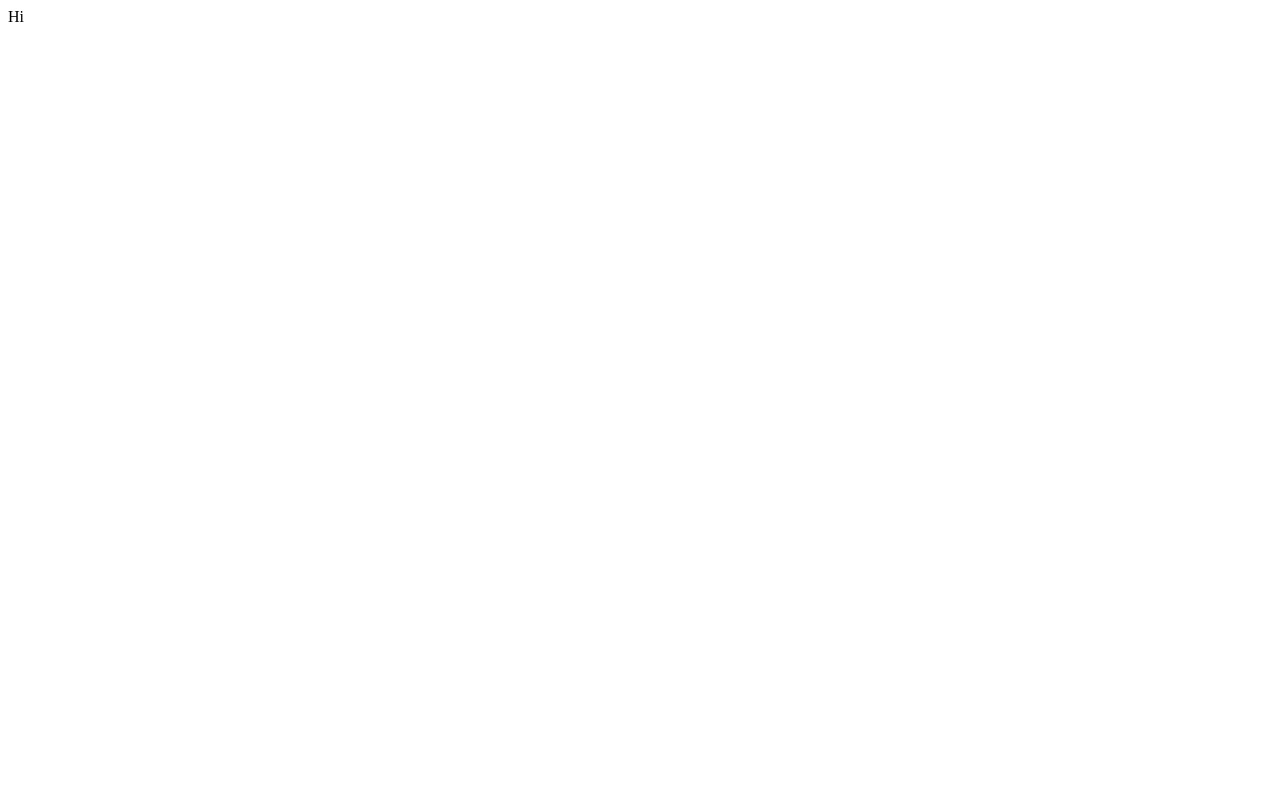
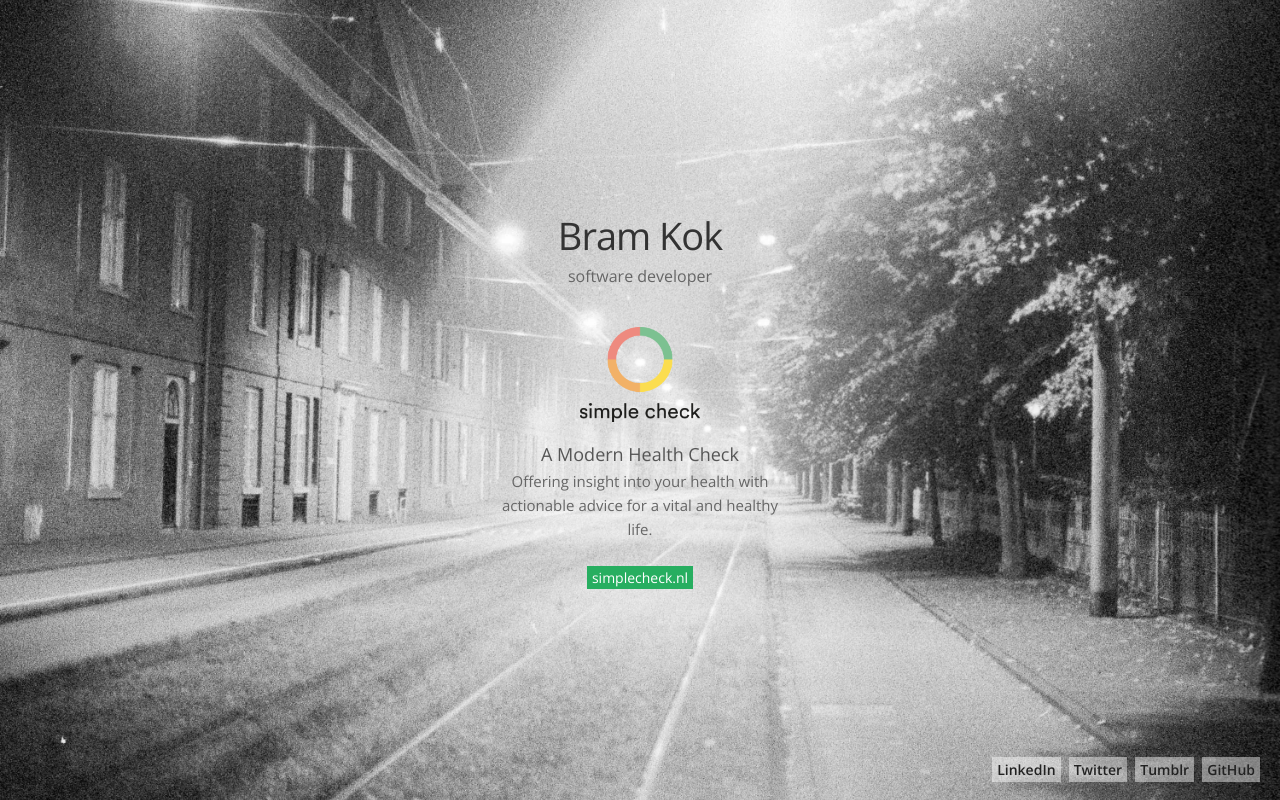
Before and after one commit to bramkok/bramkok.com, a plain HTML site: page index.html in a window 1280 px wide. Drawn offline with nearby package versions, Linux system fonts and the light colour scheme.

Commit message:
Add existing website

```diff
--- /dev/null
+++ b/c.css
@@ -0,0 +1,190 @@
+@import url(https://fonts.googleapis.com/css?family=Open+Sans:400,400italic,300italic,300,600,600italic);
+
+body {
+  background-image: url('img/bg.jpg');
+  background-color: #999;
+  background-repeat: no-repeat;
+  background-position: center;
+  background-attachment: fixed;
+   font-family: "Open Sans", sans-serif;
+   height: 100vh;
+   margin: 0;
+   font-size: 30px;
+   display: flex;
+   align-items: center;
+}
+.card {
+  background: rgba(255, 255, 255, 0);
+  width: 290px;
+   margin: auto;
+   padding: 20px 30px 20px;
+   text-align: center;
+   z-index: 100;
+   border-radius: 3px;
+   -webkit-box-shadow: 17px 10px 14px -30px rgba(0,0,0,0.4);
+   -moz-box-shadow: 17px 10px 14px -30px rgba(0,0,0,0.4);
+   box-shadow: 17px 10px 14px -30px rgba(0,0,0,0.4);
+}
+.card-bg {
+  position: absolute;
+  left: 40%;
+  top: 28%;
+  background: rgba(255, 255, 255, 0.8);
+  width: 307px;
+  height: 450px;
+  border-radius: 150px;
+  -webkit-filter: blur(18px);
+  animation: mation 4000ms ease-in infinite;
+  animation-direction: alternate;
+  opacity: 0;
+}
+@keyframes mation {
+  0% {
+    -webkit-filter: blur(69px);
+   opacity: 1;
+  }
+  50% {
+    -webkit-filter: blur(98px);
+   opacity: 0.5;
+  }
+  100% {
+    -webkit-filter: blur(29px);
+   opacity: 0.7;
+  }
+}
+
+h1 {
+  font-weight: 400;
+  font-size: 38px;
+  padding: 0;
+  margin: 0;
+  color: #333;
+  letter-spacing: -1px;
+}
+h2 {
+  margin-top: 4px;
+  margin-bottom: 15px;
+  font-size: 16px;
+  font-weight: 300;
+  padding: 0;
+  color: #666;
+}
+a {
+  color: #222;
+}
+p {
+  color: #222;
+   padding: 0;
+   margin: 0;
+   text-align: center;
+}
+
+.profiles {
+  position: fixed;
+  bottom: 20px;
+  right: 20px;
+  margin: auto;
+  font-size: 16px;
+  color: #fff;
+}
+.profiles a:link, .profiles a:visited {
+  padding: 3px 5px;
+  background: rgba(255, 255, 255, 0.45);
+  font-size: 14px;
+  font-weight: 600;
+  margin: 0 0 0 4px;
+  text-decoration: none;
+}
+.profiles a:hover {
+  text-decoration: underline;
+}
+.company {
+  margin: 40px 0 0 0;
+}
+  .company .simple-check-logo {
+    display: block;
+    height: 95px;
+    width: 120px;
+    margin: 0 auto 20px;
+    background-image: url('img/simple-check.png');
+    background-repeat: no-repeat;
+    background-size: cover;
+    background-position: top;
+  }
+  .company .description, .company .description-more {
+    margin: 10px 0 3px 0;
+    font-size: 18px;
+    font-weight: 400;
+    color: #555;
+    display: block;
+  }
+  .company .description-more {
+    margin: 0;
+    font-weight: 300;
+    font-size: 15px;
+    line-height: 24px;
+    color: #666;
+    margin-bottom: 10px;
+  }
+  .company .company-link {
+    font-size: 14px;
+    font-weight: 300;
+    text-decoration: none;
+    margin: 0;
+    padding: 2px 5px;
+    color: #fff;
+    background-color: #27ae60;
+  }
+    .company .company-link:hover {
+      text-decoration: underline;
+    }
+@media (max-width: 600px) {
+	body {
+    font-size: 22px;
+    background-size: 280%;
+    background-position: 40% bottom;
+  }
+  .card {
+     padding: 10px;
+  }
+  .fff {
+     color: #fff;
+  }
+  .card-bg {
+    position: absolute;
+    left: 10%;
+    top: 10%;
+  }
+  .profiles {
+    position: fixed;
+    bottom: 20px;
+    right: auto;
+  }
+}
+@media (max-width: 750px) {
+	body {
+    background-size: 280% !important;
+  }
+}
+@media only screen and (min-device-width : 375px)  and (max-device-width : 667px) and (orientation : landscape) {
+  .profiles {
+    position: relative;
+    margin: 60px 0 0 0;
+  }
+}
+@media (min-width: 768px) {
+	body {
+    background-size: 200%;
+  }
+}
+@media (min-width: 1024px) {
+	body {
+    background-size: 180%;
+    background-position: 45% center;
+  }
+}
+@media (min-width: 1025px) {
+	body {
+    background-size: cover;
+  }
+}
--- a/index.html
+++ b/index.html
@@ -1 +1,41 @@
-Hi
+<!DOCTYPE html>
+<html lang="en">
+<head>
+	<meta charset="utf-8">
+	<title>Bram Kok</title>
+	<meta name="description" content="Bram Kok">
+	<meta name="author" content="Bram Kok">
+	<link href="c.css" rel="stylesheet" type="text/css">
+	<link rel="icon" href="/img/favicon.ico">
+	<meta name="viewport" content="width=device-width, initial-scale=1.0 maximum-scale=1, user-scalable=no">
+</head>
+<body>
+  <div class="card">
+     <h1>Bram Kok</h1>
+     <h2>software developer</h2>
+     <p class="company">
+        <a href="https://simplecheck.nl" title="Simple Check">
+          <span class="simple-check-logo"></span>
+        </a>
+        <span class="description">A Modern Health Check</span>
+        <span class="description-more">Offering insight into your health with actionable advice for a vital and healthy life.</span>
+        <a href="https://simplecheck.nl" title="Simple Check" class="company-link">simplecheck.nl</a>
+     </p>
+     <p class="profiles">
+      <a href="https://www.linkedin.com/in/bramkok" title="LinkedIn profile">LinkedIn</a>
+      <a href="https://twitter.com/bramkok" title="Twitter account">Twitter</a>
+      <a href="https://bramkok.tumblr.com" title="Tumblr account">Tumblr</a>
+      <a href="https://github.com/bramkok" title="GitHub account">GitHub</a>
+     </p>
+  </div>
+  <div class="card-bg"></div>
+	<script>
+	  (function(i,s,o,g,r,a,m){i['GoogleAnalyticsObject']=r;i[r]=i[r]||function(){
+	  (i[r].q=i[r].q||[]).push(arguments)},i[r].l=1*new Date();a=s.createElement(o),
+	  m=s.getElementsByTagName(o)[0];a.async=1;a.src=g;m.parentNode.insertBefore(a,m)
+	  })(window,document,'script','//www.google-analytics.com/analytics.js','ga');
+	  ga('create', 'UA-43480663-1', 'auto');
+	  ga('send', 'pageview');
+	</script>
+</body>
+</html>
```
Also changed, not shown: img/bg.jpg (added), img/favicon.ico (added), img/simple-check.png (added).
